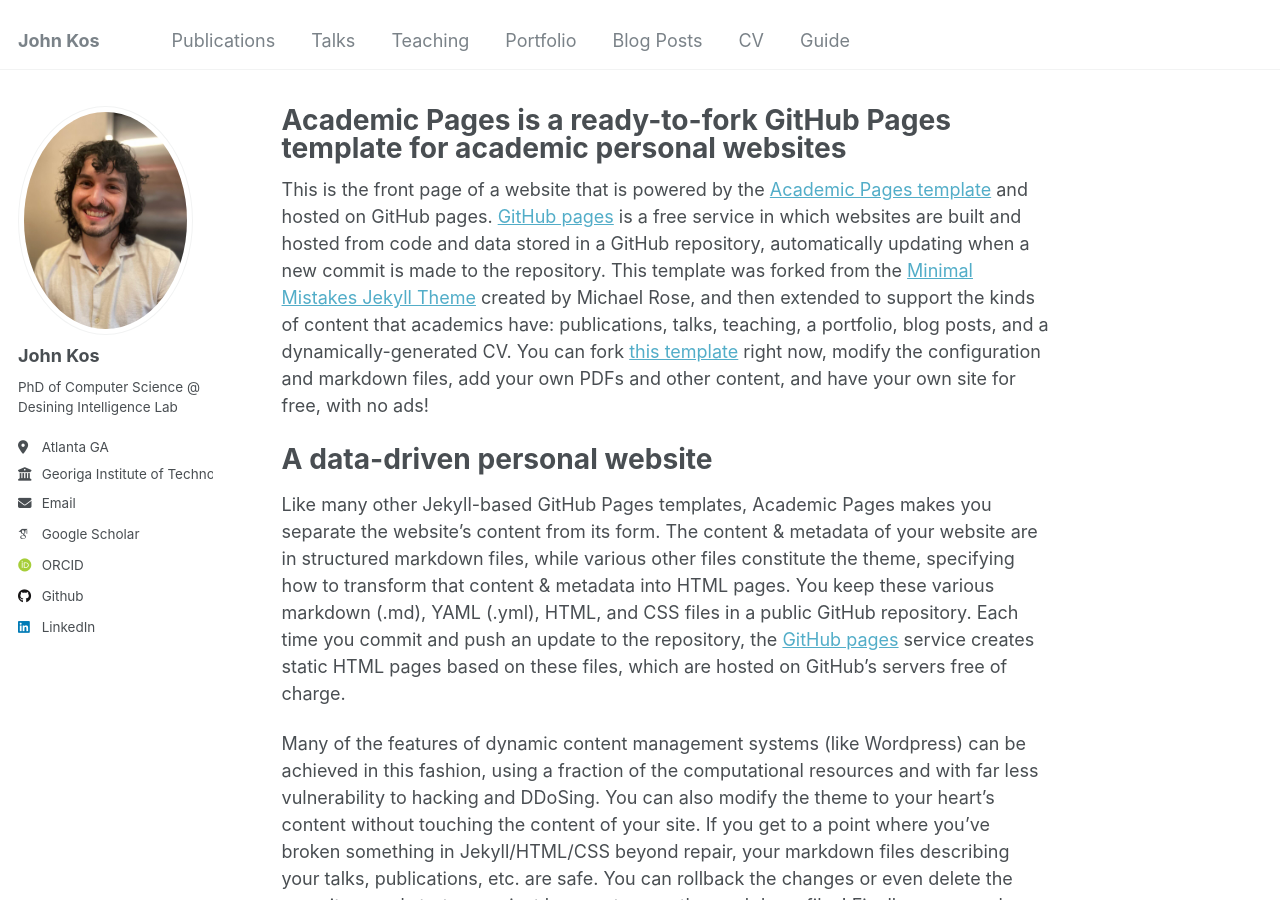
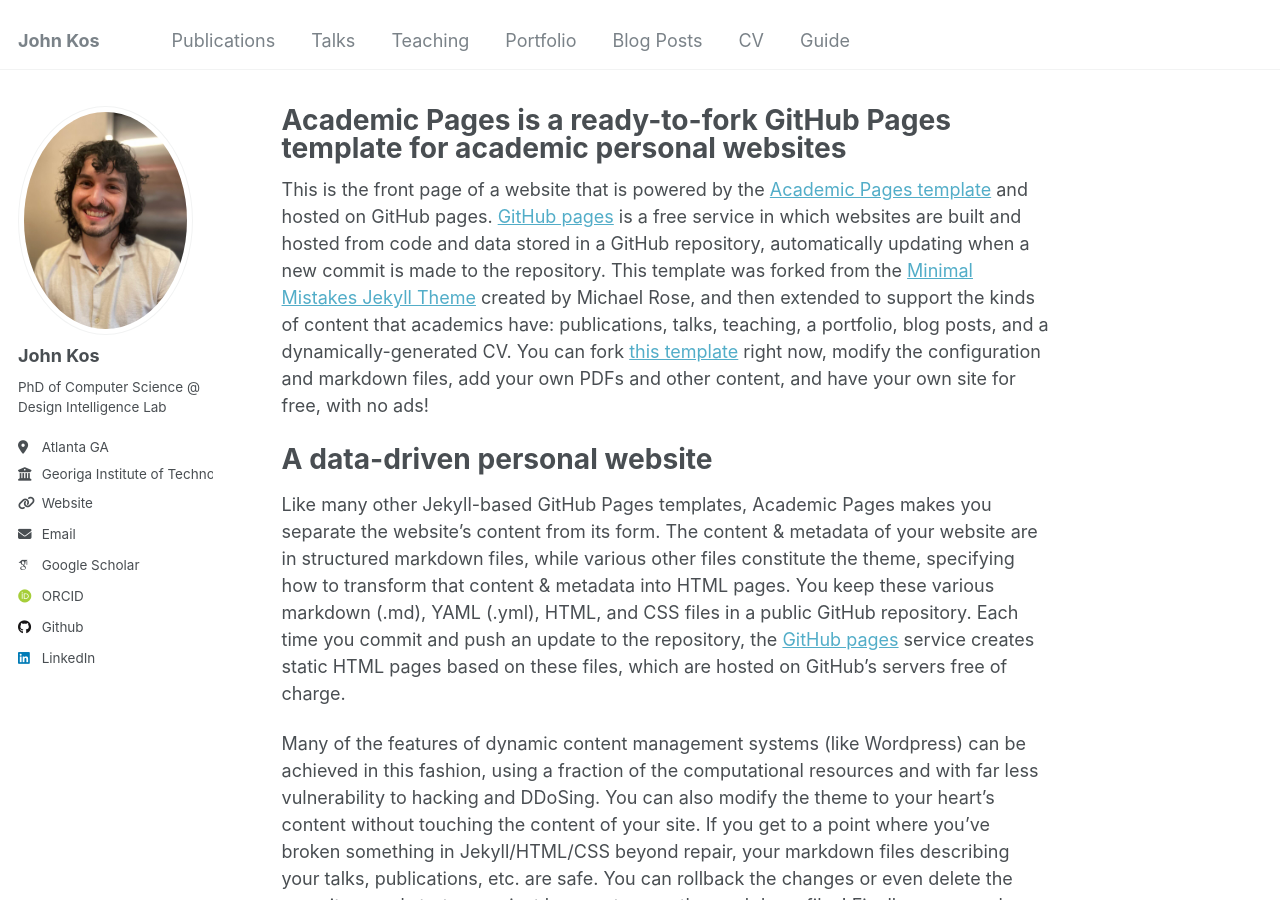
Before and after one commit to JohnKos/JohnKos.github.io, a Jekyll site: the page built from _pages/about.md, in a window 1280 px wide and 900 px high. Built offline with Jekyll 4.4.1, drawn with Linux system fonts in a browser that asks for light colours; some web fonts are replaced.

Commit message:
Update _config.yml

```diff
--- a/_config.yml
+++ b/_config.yml
@@ -24,10 +24,10 @@ author:
   avatar           : "profile.jpeg"
   name             : "John Kos"
   pronouns         : # example: "she/her"
-  bio              : "PhD of Computer Science @ Desining Intelligence Lab"
+  bio              : "PhD of Computer Science @ Design Intelligence Lab"
   location         : "Atlanta GA"
   employer         : "Georiga Institute of Technology"
-  uri              : # URL
+  uri              : "https://dilab.gatech.edu/"
   email            : "johnkos01@gmail.com"
 
   # Academic websites
```
